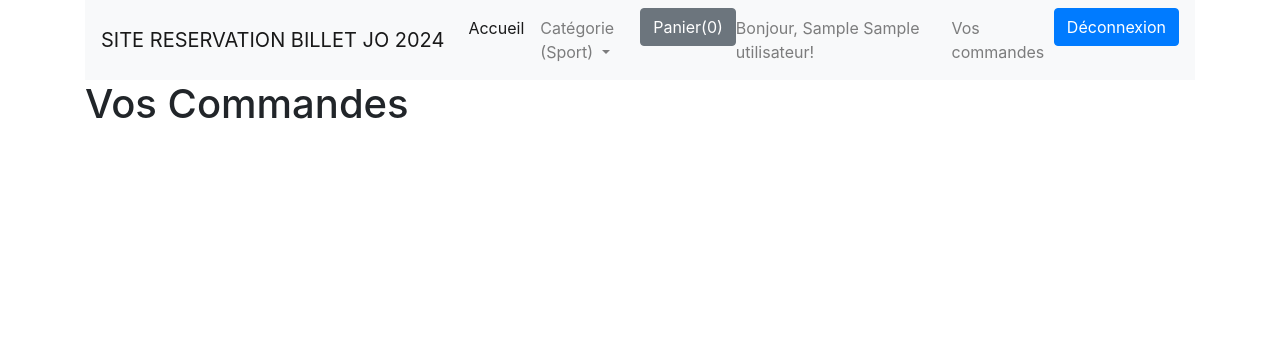
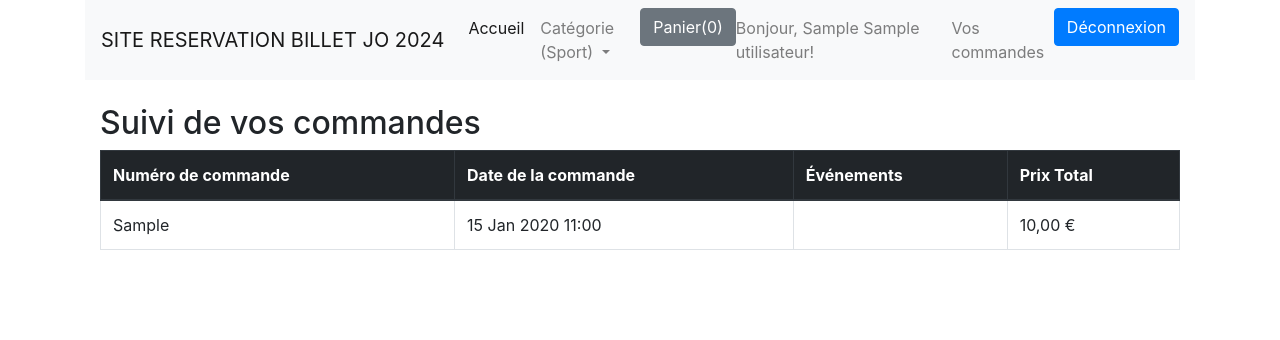
Before and after one commit to ElsaRslt/exambloc3, a Django app: page /commandes/ in a window 1280 px wide. Shown: the top 340 px of the page. Run offline with Django 5.2, Linux system fonts and the light colour scheme; a user stored in the database is signed in; tables that the repository leaves empty hold one stand-in row (values such as "Sample post"); some libraries are stand-ins or nearby versions.

Commit message:
ajout numéro commande + info dans page commande client

```diff
--- a/ecommerce/shop/admin.py
+++ b/ecommerce/shop/admin.py
@@ -20,7 +20,7 @@ class AdminFormule(admin.ModelAdmin):
 
 
 class CommandeAdmin(admin.ModelAdmin):
-    list_display = ('user_full_name', 'cle_securite_commande', 'prix_total', 'date_commande')
+    list_display = ('user_full_name', 'cle_securite_commande', 'numero_commande','prix_total', 'date_commande')
 
     def user_full_name(self, obj):
         return f"{obj.user.nom} {obj.user.prenom}"
--- a/ecommerce/shop/models.py
+++ b/ecommerce/shop/models.py
@@ -1,5 +1,7 @@
 from django.db import models
 import uuid
+import random
+import string
 from django.contrib.auth.models import AbstractUser, Group, Permission # pour avoir les fonctionnalité Django de la gestion utilisateur
 from django.conf import settings
 
@@ -67,13 +69,24 @@ class Utilisateur(AbstractUser):
     def __str__(self):
         return f"{self.nom} {self.prenom}"
 
+
+# Fonction pour générer un numéro de commande unique
+def generate_order_number():
+    return ''.join(random.choices(string.ascii_uppercase + string.digits, k=6))
+
 # Création d'une classe pour enregistrement des commandes
 class Commande(models.Model):
-    user = models.ForeignKey(Utilisateur, on_delete=models.CASCADE)
+    user = models.ForeignKey('Utilisateur', on_delete=models.CASCADE)
     panier = models.TextField()  # Pour stocker le panier en format JSON
     prix_total = models.DecimalField(max_digits=10, decimal_places=2)
     date_commande = models.DateTimeField(auto_now_add=True)
     cle_securite_commande = models.UUIDField(default=uuid.uuid4, editable=False, unique=True)
+    numero_commande = models.CharField(max_length=6, unique=True, blank=True, editable=False)
+
+    def save(self, *args, **kwargs):
+        if not self.numero_commande:
+            self.numero_commande = generate_order_number()
+        super().save(*args, **kwargs)
 
     def __str__(self):
-        return f"Commande {self.id} - {self.user.username}"
+        return f"Commande {self.numero_commande} - {self.user.username}"
--- a/ecommerce/shop/templates/commandes.html
+++ b/ecommerce/shop/templates/commandes.html
@@ -1,7 +1,35 @@
 {% extends 'base.html' %}
 
-{%block content%}
+{% load custom_filters %}
 
-<h1>Vos Commandes</h1>
 
+{% block content %}
+<div class="container mt-4">
+    <h2>Suivi de vos commandes</h2>
+
+    {% if commandes %}
+        <table class="table table-bordered">
+            <thead class="thead-dark">
+                <tr>
+                    <th scope="col">Numéro de commande</th>
+                    <th scope="col">Date de la commande</th>
+                    <th scope="col">Événements</th>
+                    <th scope="col">Prix Total</th>
+                </tr>
+            </thead>
+            <tbody>
+                {% for commande in commandes %}
+                    <tr>
+                        <td>{{ commande.numero_commande }}</td>
+                        <td>{{ commande.date_commande|date:"d M Y H:i" }}</td>
+                        <td>{{ commande.panier|get_event_names }}</td> <!-- Affiche directement la liste des événements -->
+                        <td>{{ commande.prix_total }} €</td>
+                    </tr>
+                {% endfor %}
+            </tbody>
+        </table>
+    {% else %}
+        <p>Vous n'avez encore passé aucune commande.</p>
+    {% endif %}
+</div>
 {% endblock %}
--- /dev/null
+++ b/ecommerce/shop/templatetags/custom_filters.py
@@ -0,0 +1,17 @@
+import json
+from django import template
+
+register = template.Library()
+
+@register.filter
+def get_event_names(panier_str):
+    try:
+        # Désérialisation du panier
+        panier = json.loads(panier_str)
+
+        # Récupération des noms d'événements
+        event_names = [details.get('name') for details in panier.values()]
+
+        return ", ".join(event_names)
+    except (json.JSONDecodeError, AttributeError, TypeError):
+        return ""
--- a/ecommerce/shop/views.py
+++ b/ecommerce/shop/views.py
@@ -118,9 +118,10 @@ def home(request):
     })
 
 
-# Fonction pour afficher la page des commandes
+# Fonction pour afficher la page des commandes et les commandes dans la page commandes
 def commandes(request):
-    return render(request, 'commandes.html')
+    commandes = Commande.objects.filter(user=request.user)
+    return render(request, 'commandes.html', {'commandes': commandes})
 
 # Fonction pour afficher la page du paiement
 def paiement(request):
```
Also changed, not shown: ecommerce/ecommerce/settings.py (+8 -6 lines), ecommerce/shop/migrations/0003_commande_numero_commande.py (added), ecommerce/shop/templatetags/__init__.py (added).
